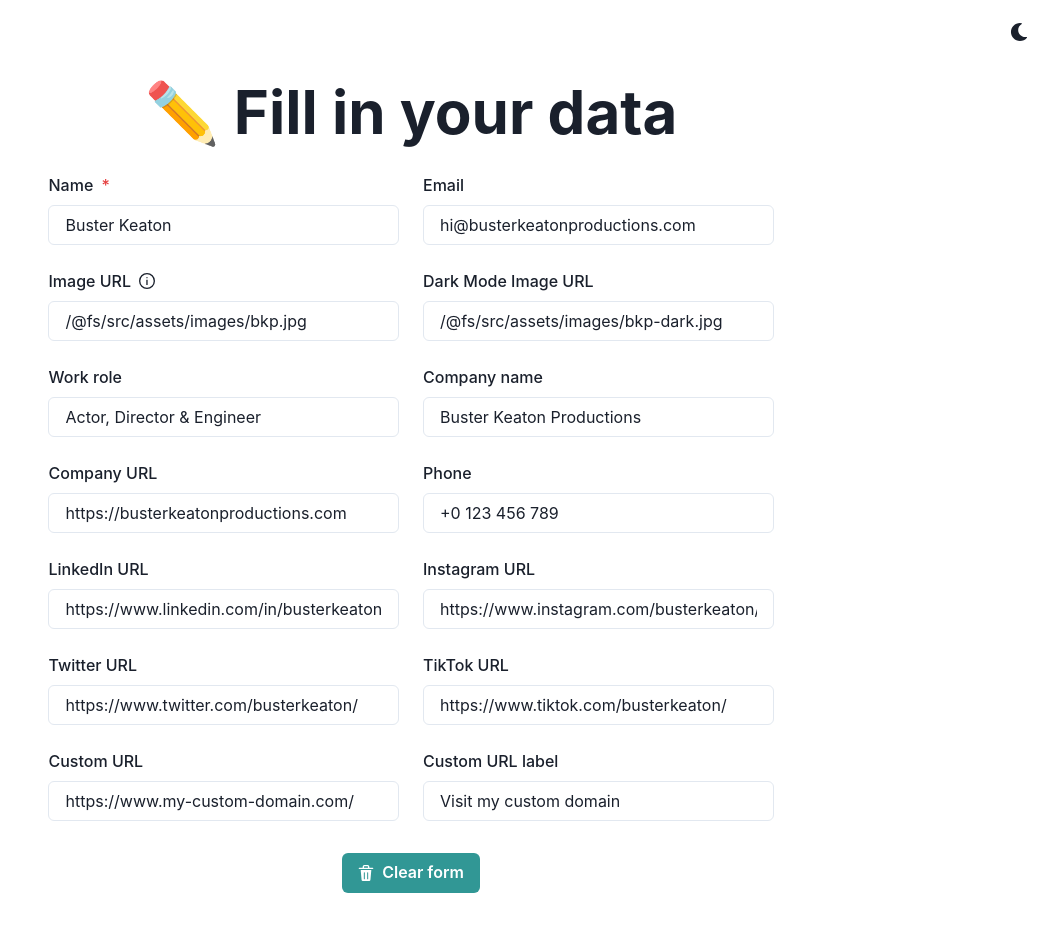
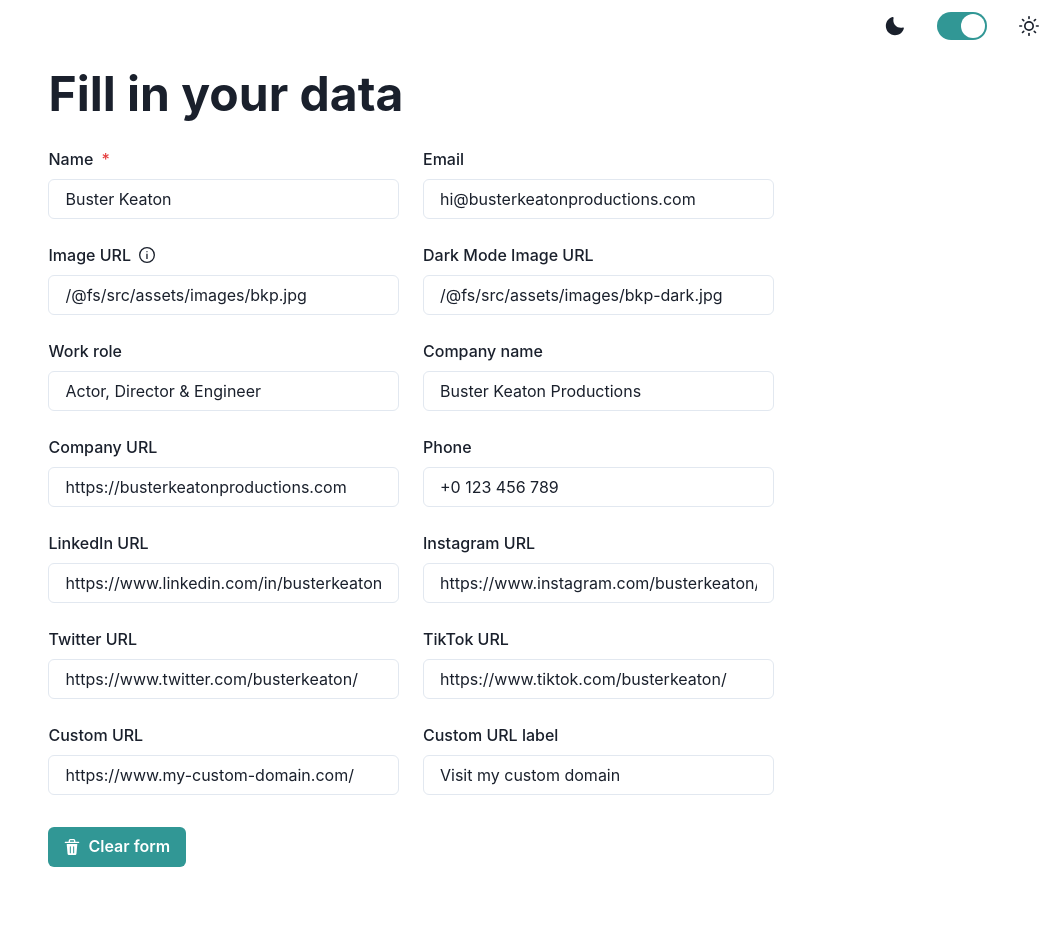
Before and after one commit to beltranrengifo/html-email-signature-generator, a React (Create React App) app: page / in a window 1280 px wide. Shown: the top 931 px of the page, without its empty margins (229-1280 px from the left). Built offline with nearby package versions, Linux system fonts and the light colour scheme.

Commit message:
feat: new theme selector, minor styling

```diff
--- a/src/App.tsx
+++ b/src/App.tsx
@@ -1,17 +1,17 @@
 import { ChakraProvider, Box, VStack, Grid, theme } from '@chakra-ui/react'
 import SignatureFormData from 'components/Signature/FormData/SignatureFormData'
 import SignaturePreview from 'components/Signature/Preview/SignaturePreview'
-import { ColorModeSwitcher } from 'components/UI/ColorModeSwitcher'
 import GlobalStyles from 'assets/styles/global'
 import { Global } from '@emotion/react'
 import { SignatureProvider } from 'context/signature-context'
+import SignatureThemeSelector from 'components/Signature/ThemeSelector/SignatureThemeSelector'
 
 export const App = () => (
   <ChakraProvider theme={theme}>
     <Global styles={GlobalStyles} />
     <Box textAlign="center" fontSize="xl">
       <Grid minH="100vh" p={3}>
-        <ColorModeSwitcher justifySelf="flex-end" />
+        <SignatureThemeSelector showTitle={false} />
         <VStack spacing={8}>
           <SignatureProvider>
             <>
--- a/src/components/Signature/FormData/SignatureFormData.tsx
+++ b/src/components/Signature/FormData/SignatureFormData.tsx
@@ -16,8 +16,8 @@ const SignatureFormData = () => {
 
   return (
     <Container>
-      <Heading as="h2" my={6} noOfLines={1} size="3xl">
-        ✏️ Fill in your data
+      <Heading as="h2" my={6} noOfLines={1} size="2xl" textAlign="left">
+        Fill in your data
       </Heading>
       <Grid
         templateColumns={{ sm: 'repeat(1, 1fr)', md: 'repeat(2, 1fr)' }}
@@ -25,7 +25,7 @@ const SignatureFormData = () => {
       >
         <SignatureFormFields />
       </Grid>
-      <Box>
+      <Box textAlign="left">
         <Button
           colorScheme="teal"
           disabled={formIsEmpty}
--- a/src/components/Signature/Preview/SignaturePreview.tsx
+++ b/src/components/Signature/Preview/SignaturePreview.tsx
@@ -63,8 +63,8 @@ const SignaturePreview = () => {
 
   return (
     <Container>
-      <Heading as="h2" my={6} noOfLines={1} size="3xl">
-        Preview your signature 👀
+      <Heading as="h2" my={6} noOfLines={1} size="2xl" textAlign="left">
+        Preview your signature
       </Heading>
 
       <section id="signature-render">
--- /dev/null
+++ b/src/components/Signature/ThemeSelector/SignatureThemeSelector.tsx
@@ -0,0 +1,58 @@
+import {
+  Heading,
+  HStack,
+  Switch,
+  Tooltip,
+  useColorMode,
+  useColorModeValue,
+} from '@chakra-ui/react'
+
+import { SunIcon, MoonIcon } from '@chakra-ui/icons'
+import { useState } from 'react'
+
+const SignatureThemeSelector = ({ showTitle = true }: IProps) => {
+  const { colorMode, toggleColorMode } = useColorMode()
+  const text = useColorModeValue('dark', 'light')
+
+  const [focused, setFocused] = useState(false)
+  const onFocus = () => setFocused(true)
+  const onBlur = () => setFocused(false)
+
+  return (
+    <header>
+      {showTitle && (
+        <Heading as="h2" my={6} noOfLines={1} size="3xl">
+          Select the color mode
+        </Heading>
+      )}
+      <HStack spacing={8} justify="flex-end">
+        <Tooltip hasArrow label="Dark">
+          <MoonIcon />
+        </Tooltip>
+        <Switch
+          aria-label={`Switch to ${text} mode`}
+          onChange={toggleColorMode}
+          onKeyDown={(event) => {
+            if (event.key === 'Enter' && focused) {
+              toggleColorMode()
+            }
+          }}
+          onFocus={onFocus}
+          onBlur={onBlur}
+          colorScheme="teal"
+          size="lg"
+          isChecked={colorMode === 'light'}
+        />
+        <Tooltip hasArrow label="Light">
+          <SunIcon />
+        </Tooltip>
+      </HStack>
+    </header>
+  )
+}
+
+interface IProps {
+  showTitle?: boolean
+}
+
+export default SignatureThemeSelector
--- a/src/components/UI/ColorModeSwitcher.tsx
+++ /dev/null
@@ -1,30 +0,0 @@
-import * as React from 'react'
-import {
-  useColorMode,
-  useColorModeValue,
-  IconButton,
-  IconButtonProps,
-} from '@chakra-ui/react'
-import { FaMoon, FaSun } from 'react-icons/fa'
-
-type ColorModeSwitcherProps = Omit<IconButtonProps, 'aria-label'>
-
-export const ColorModeSwitcher: React.FC<ColorModeSwitcherProps> = (props) => {
-  const { toggleColorMode } = useColorMode()
-  const text = useColorModeValue('dark', 'light')
-  const SwitchIcon = useColorModeValue(FaMoon, FaSun)
-
-  return (
-    <IconButton
-      size="md"
-      fontSize="lg"
-      variant="ghost"
-      color="current"
-      marginLeft="2"
-      onClick={toggleColorMode}
-      icon={<SwitchIcon />}
-      aria-label={`Switch to ${text} mode`}
-      {...props}
-    />
-  )
-}
```
